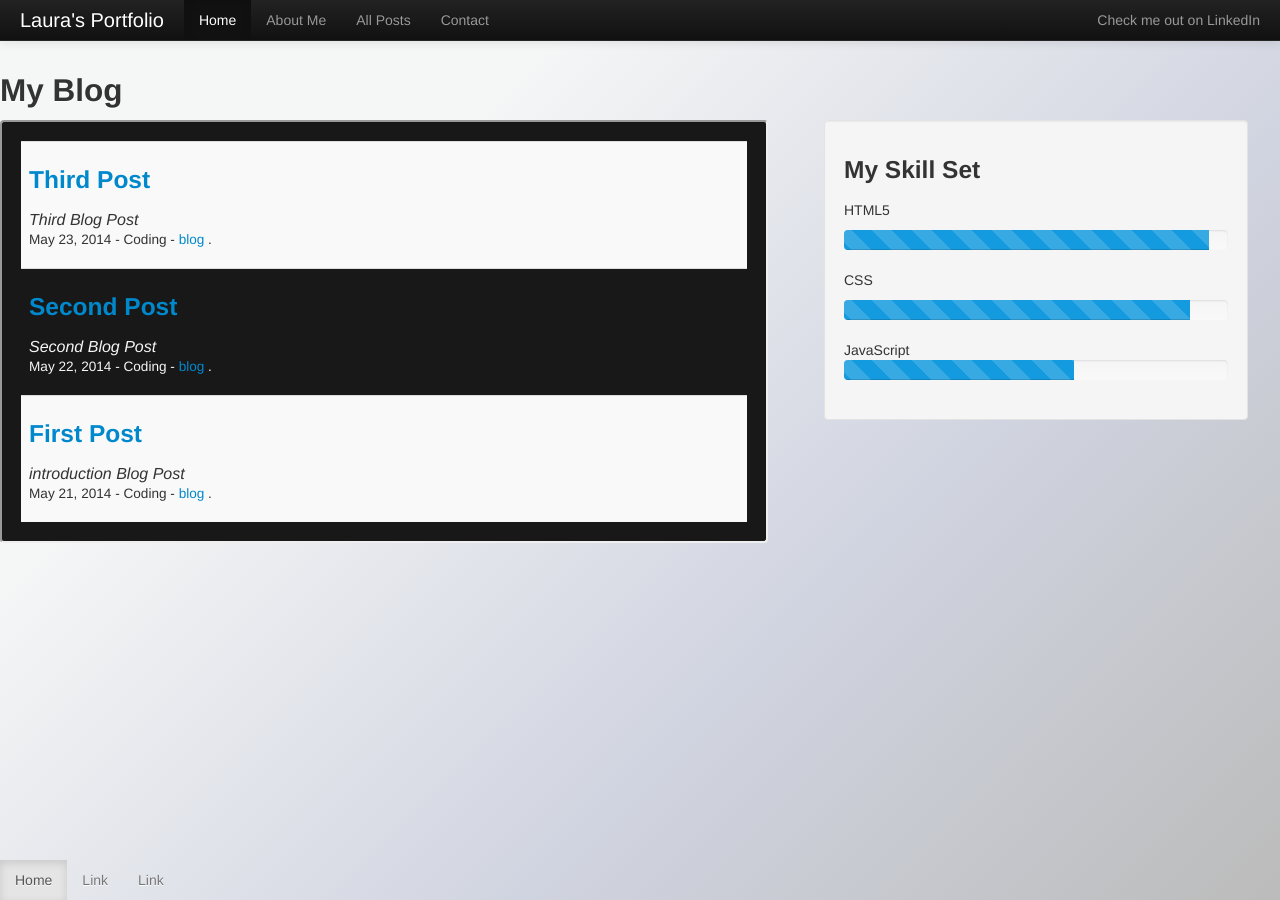
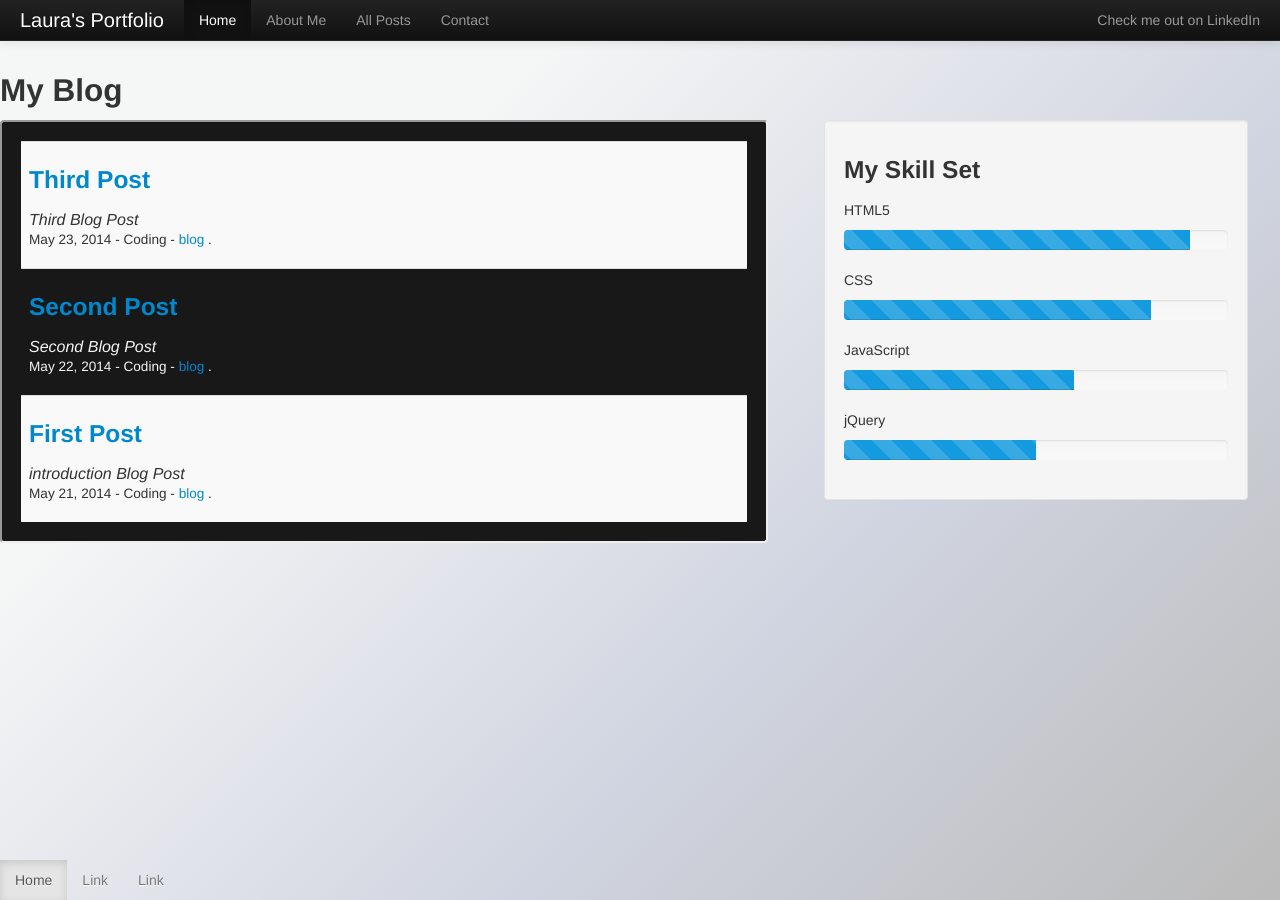
Before and after one commit to LauraR6561/Laurar6561.github.io, a Jekyll site: the page built from index.html, in a window 1280 px wide. Built offline with Jekyll 4.4.1, drawn with Linux system fonts in a browser that asks for light colours; Markdown is read by kramdown in place of the engine named in the settings.

Commit message:
added skills

```diff
--- a/_includes/skills.html
+++ b/_includes/skills.html
@@ -4,17 +4,22 @@
 
     <p>HTML5</p>
     <div class="progress progress-striped active">
-          <div class="bar" style="width: 95%;"></div>
+          <div class="bar" style="width: 90%;"></div>
     </div>
 
     <p>CSS</p>
     <div class="progress progress-striped active">
-          <div class="bar" style="width: 90%;"></div>
+          <div class="bar" style="width: 80%;"></div>
     </div>
 
-    <p></p>JavaScript
+    <p>JavaScript</p>
     <div class="progress progress-striped active">
           <div class="bar" style="width: 60%;"></div>
     </div>
+
+    <p>jQuery</p>
+    <div class="progress progress-striped active">
+          <div class="bar" style="width: 50%;"></div>
+    </div>
     </div>
 </div>
```
